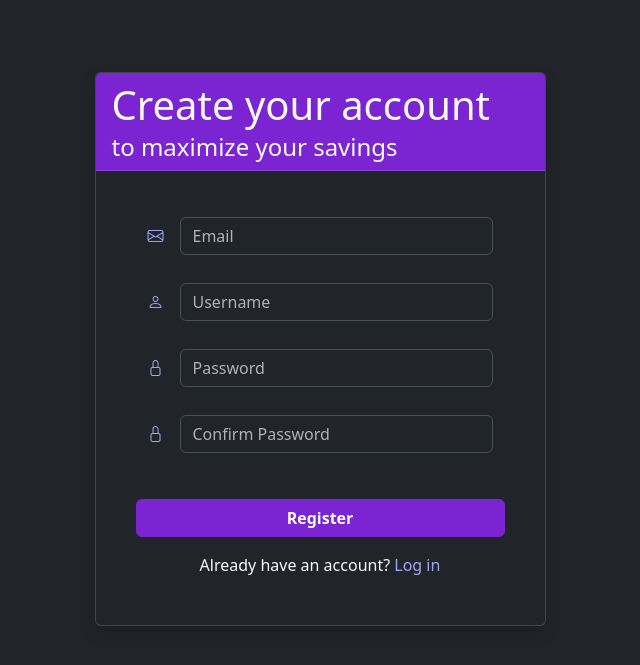
After one commit to aBetschart/Spendings, a Django app: template SpendingsApp/templates/register.html in a window 1280 px wide. The commit adds this page. Shown: the top 665 px of the page, without its empty margins (320-960 px from the left). Run offline with Django 3.2, Linux system fonts and the light colour scheme; the template is opened without the code that fills it, so the values that code supplies are empty; some libraries are stand-ins or nearby versions.

Commit message:
Register page add
Added working register page and linked it to the login page. Added register API to add a new user.

```diff
--- a/Spendings/urls.py
+++ b/Spendings/urls.py
@@ -24,6 +24,8 @@ from SpendingsApp.views import pages, category, spending, api, auth
 urlpatterns = [
     path('admin/', admin.site.urls),
 
+    path('register/', auth.RegisterView.as_view(), name='register'),
+    path('user/add', auth.RegisterApi.as_view(), name='user_add'),
     path('login/', django.contrib.auth.views.LoginView.as_view(template_name='login.html', form_class=CustomAuthenticationForm), name='login'),
     path('logout/', auth.LogoutApi.as_view(), name='logout'),
     path('settings/', auth.AccountSettingsView.as_view(), name='settings'),
--- /dev/null
+++ b/SpendingsApp/static/js/auth/register.js
@@ -0,0 +1,43 @@
+
+import { validateRegisterForm } from "./validate-register-form.js";
+import { showMessageBox } from '../messaging/show-message-box.js';
+
+const REGISTER_FORM_ID = "#register-form";
+
+const USERNAME_FIELD_ID = "#username";
+const EMAIL_FIELD_ID = "#email";
+const PASSWORD1_FIELD_ID = "#password1";
+const PASSWORD2_FIELD_ID = "#password2";
+
+$(document).ready(function() {
+    validateRegisterForm(REGISTER_FORM_ID);
+
+    $(REGISTER_FORM_ID).on("submit", function(event) {
+        event.preventDefault();
+
+        validateRegisterForm(REGISTER_FORM_ID);
+        const form = $(this);
+        if (!form.valid()) {
+            return;
+        }
+
+        const formData = {
+            csrfmiddlewaretoken: $('input[name="csrfmiddlewaretoken"]').val(),
+            username: $(USERNAME_FIELD_ID).val(),
+            email: $(EMAIL_FIELD_ID).val(),
+            password: $(PASSWORD1_FIELD_ID).val()
+        };
+        $.ajax({
+            url: DJANGO_URLS.user_add,
+            type: "POST",
+            data: formData,
+            success: function(response) {
+                showMessageBox("Registration successful!", "success");
+            },
+            error: function(xhr, status, error) {
+                const message = 'Error registering user: ' + '<br>' + xhr.responseText;
+                showMessageBox(message, "error");
+            }
+        });
+    });
+});
--- /dev/null
+++ b/SpendingsApp/static/js/auth/validate-register-form.js
@@ -0,0 +1,42 @@
+
+const CHANGE_PASSWORD_FORM_RULES = {
+    "username": {
+        required: true
+    },
+    "email": {
+        required: true,
+        minlength: 8
+    },
+    "password1": {
+        required: true,
+        minlength: 8
+    },
+    "password2": {
+        required: true,
+        equalTo: "#password1"
+    }
+};
+
+const CHANGE_PASSWORD_FORM_MESSAGES = {
+    "username": "Please enter your username",
+    "email": "Please enter a valid email address",
+    "password1": "Please enter a password (min 8 characters)",
+    "password2": "Passwords do not match"
+};
+
+export function validateRegisterForm(formId) {
+    const form = $(formId);
+    if (form.length === 0) {
+        console.warn('Form not found for validation:', formId);
+        return;
+    }
+
+    if (typeof form.validate !== 'function') {
+        console.warn('jQuery Validate plugin not found — client-side validation disabled for', formId);
+        return;
+    }
+    form.validate({
+        rules: CHANGE_PASSWORD_FORM_RULES,
+        messages: CHANGE_PASSWORD_FORM_MESSAGES
+    });
+}
--- a/SpendingsApp/templates/base.html
+++ b/SpendingsApp/templates/base.html
@@ -18,6 +18,8 @@
 
     <script>
       const DJANGO_URLS = {
+          register: "{% url 'register' %}",
+          user_add: "{% url 'user_add' %}",
           change_password: "{% url 'change_password' %}",
 
           spending_post: "{% url 'spending_post' %}",
--- a/SpendingsApp/templates/login.html
+++ b/SpendingsApp/templates/login.html
@@ -30,7 +30,7 @@
                           <button type="submit" class="btn btn-primary text-light w-100"><b>login</b></button>
                       </div>
                       <div class="row mb-3 mx-4">
-                          <p class="text-light text-center w-100">New here? <a href="#" class="text-secondary text-decoration-none">Create an account</a></p>
+                          <p class="text-light text-center w-100">New here? <a href="{% url 'register' %}" class="link-secondary text-decoration-none">Create an account</a></p>
                       </div>
                   </div>
               </form>
--- /dev/null
+++ b/SpendingsApp/templates/register.html
@@ -0,0 +1,59 @@
+{% extends 'base.html' %}
+
+{% block navbar %}{% endblock %}
+
+{% block content %}
+
+<div id="register-container" class="container mt-5">
+  <div class="row justify-content-center">
+    <div class="col-sm-10 col-md-6 col-lg-5">
+
+      <div class="card shadow">
+          <div class="card-header text-right text-secondary bg-primary text-light">
+              <h1 class="card-title">Create your account</h1>
+              <h4 class="card-subtitle">to maximize your savings</h4>
+          </div>
+          <div class="card-body">
+              <form id="register-form" class="form">
+                  <br>
+                  {% csrf_token %}
+                  <div class="form-group">
+                    <span class="input-group-text mb-3 mx-4 text-secondary bg-dark border-0">
+                        <i class="bi bi-envelope me-3"></i>
+                        <input type="email" class="form-control" id="email" name="email" placeholder="Email" required>
+                    </span>
+                    <span class="input-group-text mb-3 mx-4 text-secondary bg-dark border-0">
+                        <i class="bi bi-person me-3"></i>
+                        <input type="text" class="form-control" id="username" name="username" placeholder="Username" required>
+                    </span>
+                      <span class="input-group-text mb-3 mx-4 text-secondary bg-dark border-0">
+                        <i class="bi bi-lock me-3"></i>
+                        <input type="password" class="form-control" id="password1" name="password1" placeholder="Password" required>
+                      </span>
+                      <span class="input-group-text mb-3 mx-4 text-secondary bg-dark border-0">
+                        <i class="bi bi-lock me-3"></i>
+                        <input type="password" class="form-control" id="password2" name="password2" placeholder="Confirm Password" required>
+                      </span>
+                      <br>
+                      <div class="row mb-3 mx-4">
+                          <button type="submit" class="btn btn-primary text-light w-100"><b>Register</b></button>
+                      </div>
+                      <div class="row mb-3 mx-4">
+                          <p class="text-light text-center w-100">Already have an account? <a href="{% url 'login' %}" class="link-secondary text-decoration-none">Log in</a></p>
+                      </div>
+                  </div>
+              </form>
+          </div>
+        </div>
+
+    </div>
+  </div>
+</div>
+{% endblock %}
+
+{% block extra_scripts %}
+
+{% load static %}
+<script type="module" src="{% static 'js/auth/register.js' %}"></script
+
+{% endblock %}
```
Also changed, not shown: SpendingsApp/views/auth.py (+65 -8 lines).
